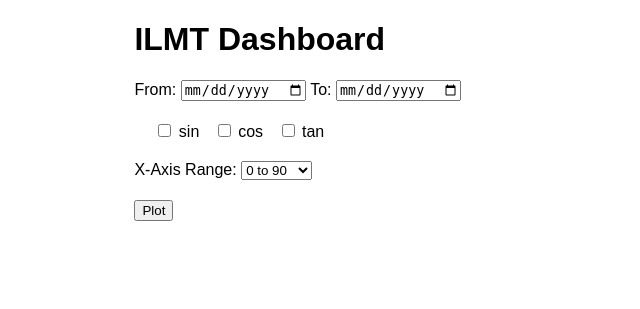
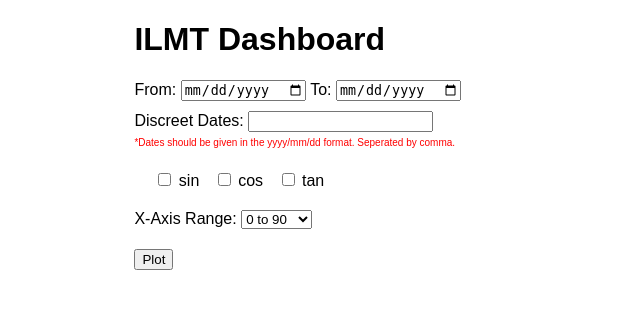
Before and after one commit to sarathprabhav/ILMT_Data_Plotter_New, a Flask app: page / in a window 1280 px wide. Shown: the top 309 px of the page, without its empty margins (0-640 px from the left). Run offline with Flask 3, Linux system fonts and the light colour scheme; some libraries are stand-ins or nearby versions.

Commit message:
Both date inputs are ready in the frontend. Corresponding BAckend has to be developed

```diff
--- a/app.py
+++ b/app.py
@@ -12,8 +12,8 @@ def plot():
     data = request.json
     functions = data['functions']
     x_range = data['x_range']
-    date = data['fdate']  # Get the date input
-    print("date is : ",date)
+    fdate = data['fdate']  # Get the date input
+    print("date is : ",fdate)
     x_values = np.linspace(0, x_range, 1000)
     y_values = {}
 
--- a/static/style.css
+++ b/static/style.css
@@ -22,3 +22,6 @@ body {
 .dropdown {
     margin: 20px 0;
 }
+.discrete-date{
+    margin-top: 10px;
+}
--- a/templates/index.html
+++ b/templates/index.html
@@ -18,7 +18,17 @@
 
                 <label for="tdate">To:</label>
                 <input type="date" id="todate" name="tdate">
+
+                <div class="discrete-date">
+                    <label for="discdate">Discreet Dates:</label>
+                    <input type="text" id="ddates" name="discdate"></br>
+                    <font size = "1" color ="red"> *Dates should be given in the yyyy/mm/dd format. Seperated by comma.</font>
+                </div>
+
+
             </div>
+
+
 
             <div class="checkboxes">
                 <label><input type="checkbox" name="function" value="sin"> sin</label>
```
